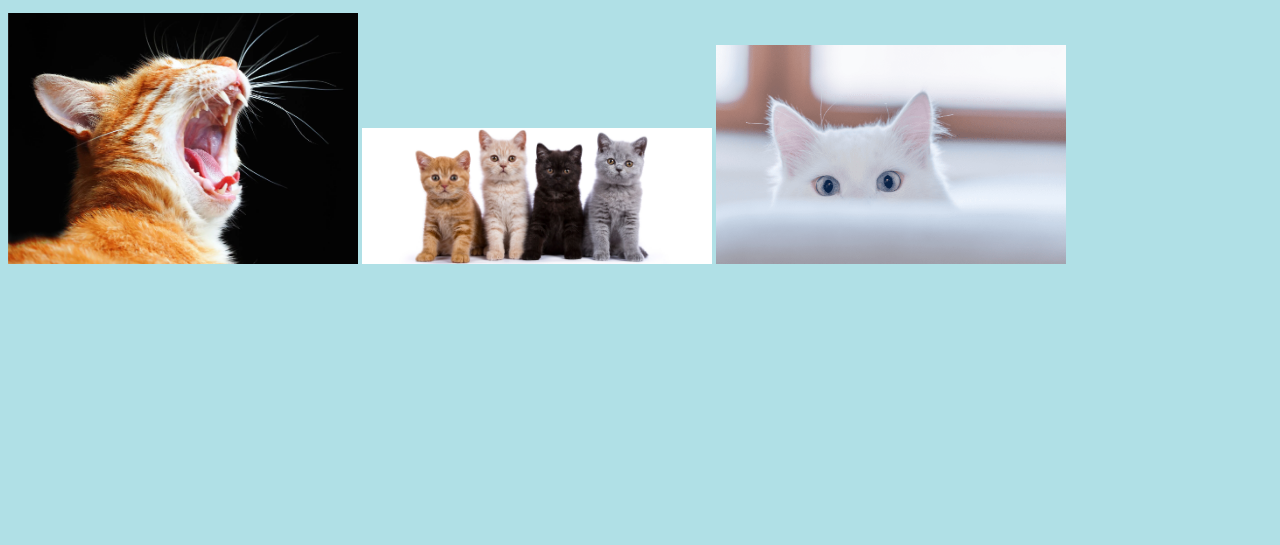
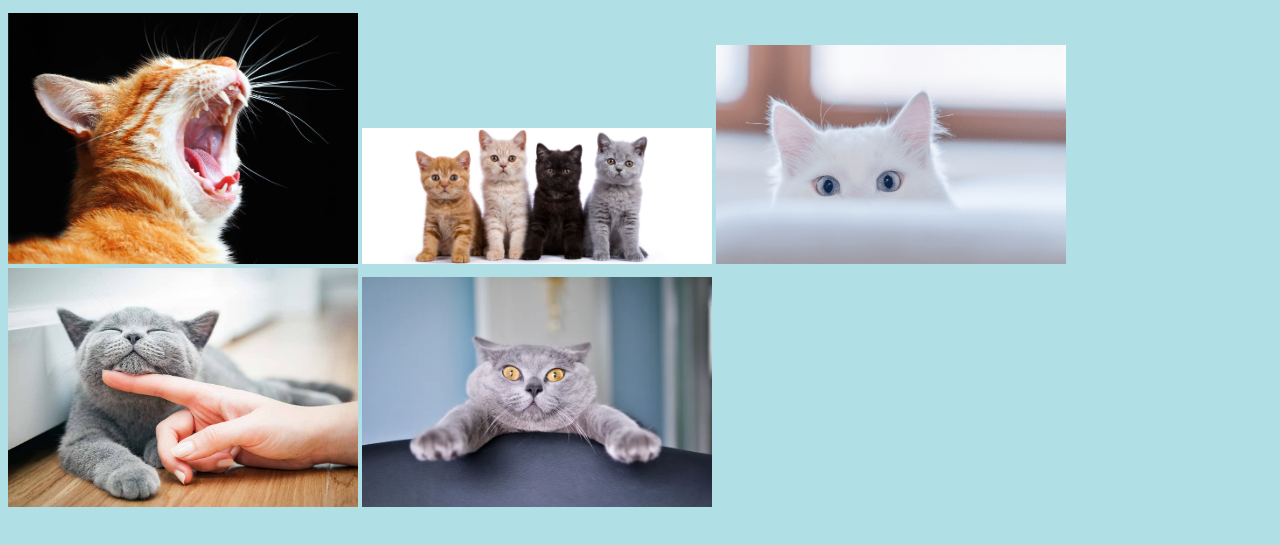
Before and after one commit to audovchenko1/git-task-2, a plain HTML site: page task1 – git pracrice I/index.html in a window 1280 px wide. Shown: the part 87-632 px from the top of the page. Drawn offline with Linux system fonts and the light colour scheme.

Commit message:
added new images | update index.html

```diff
--- a/task1 – git pracrice I/index.html
+++ b/task1 – git pracrice I/index.html
@@ -14,6 +14,8 @@
         <img src="images/cat1.webp" alt="Cat 1">
         <img src="images/cat2.jpeg" alt="Cat 2">
         <img src="images/cat3.png" alt="Cat 3">
+        <img src="images/507456550.jpg" alt="Cat 4">
+        <img src="images/gettyimages-152621111_resize.webp" alt="Cat 5">
     </div>
 </div>
 </body>
```
Also changed, not shown: task1 – git pracrice I/images/507456550.jpg (added), task1 – git pracrice I/images/gettyimages-152621111_resize.webp (added).
